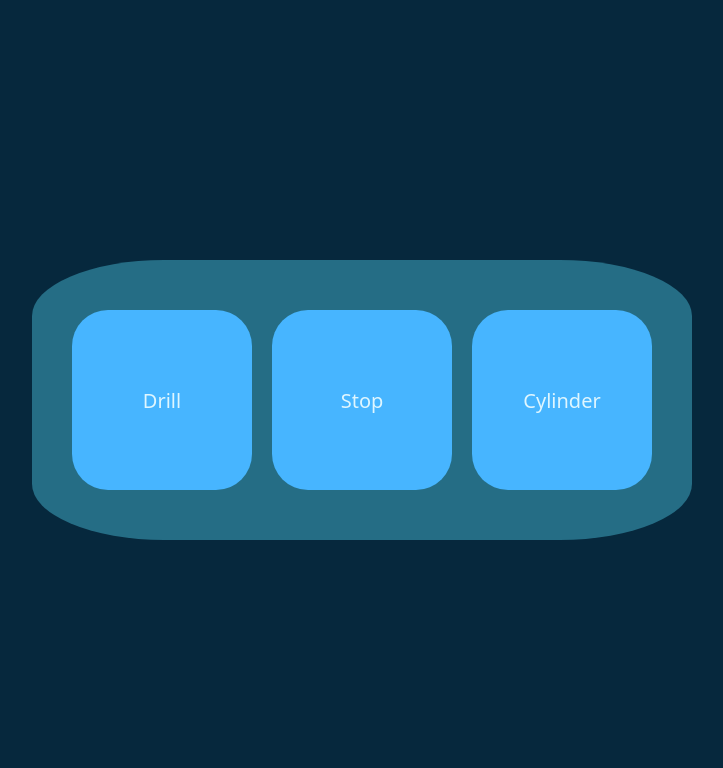
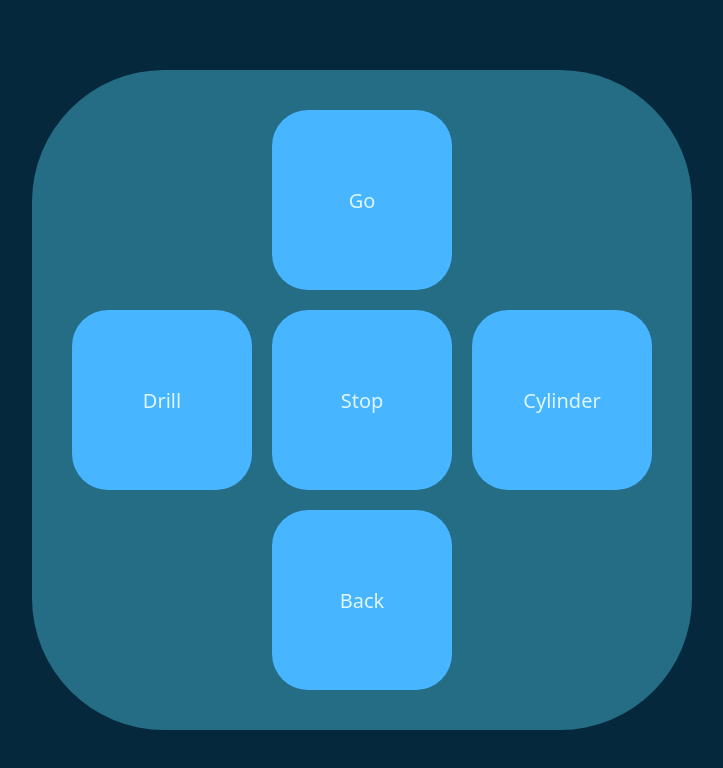
Before and after one commit to soykey/EPS32-WebServer, a plain HTML site: page data/index.html in a window 1280 px wide. Shown: the whole page, without its empty margins (278-1001 px from the left). Drawn offline with Linux system fonts and the light colour scheme.

Commit message:
fix html for report

```diff
--- a/data/index.html
+++ b/data/index.html
@@ -8,9 +8,9 @@
   <body>
     <div class="controller">
       <div class="cross-layout">
-        <!-- <button class="cross-layout-position-top btn cross-key-btn" id="straight" onclick="_fetch(this.id)">Go</button> -->
+        <button class="cross-layout-position-top btn cross-key-btn" id="straight" onclick="_fetch(this.id)">Go</button>
         <button class="cross-layout-position-center btn cross-key-btn" id="stop" onclick="_fetch(this.id)">Stop</button>
-        <!-- <button class="cross-layout-position-bottom btn cross-key-btn" id="back" onclick="_fetch(this.id)">Back</button> -->
+        <button class="cross-layout-position-bottom btn cross-key-btn" id="back" onclick="_fetch(this.id)">Back</button>
         <button class="cross-layout-position-left btn cross-key-btn" id="rdon" onclick="_fetch(this.id)">Drill</button>
         <button class="cross-layout-position-right btn cross-key-btn" id="rs" onclick="_fetch(this.id)">Cylinder</button>
       </div>
--- a/data/style.css
+++ b/data/style.css
@@ -6,7 +6,7 @@
 .cross-layout {
   display: grid;
   grid-template-columns: 200px 200px 200px;
-  grid-template-rows: 10px 200px 10px;
+  grid-template-rows: 200px 200px 200px;
 }
 
 .controller {
```
